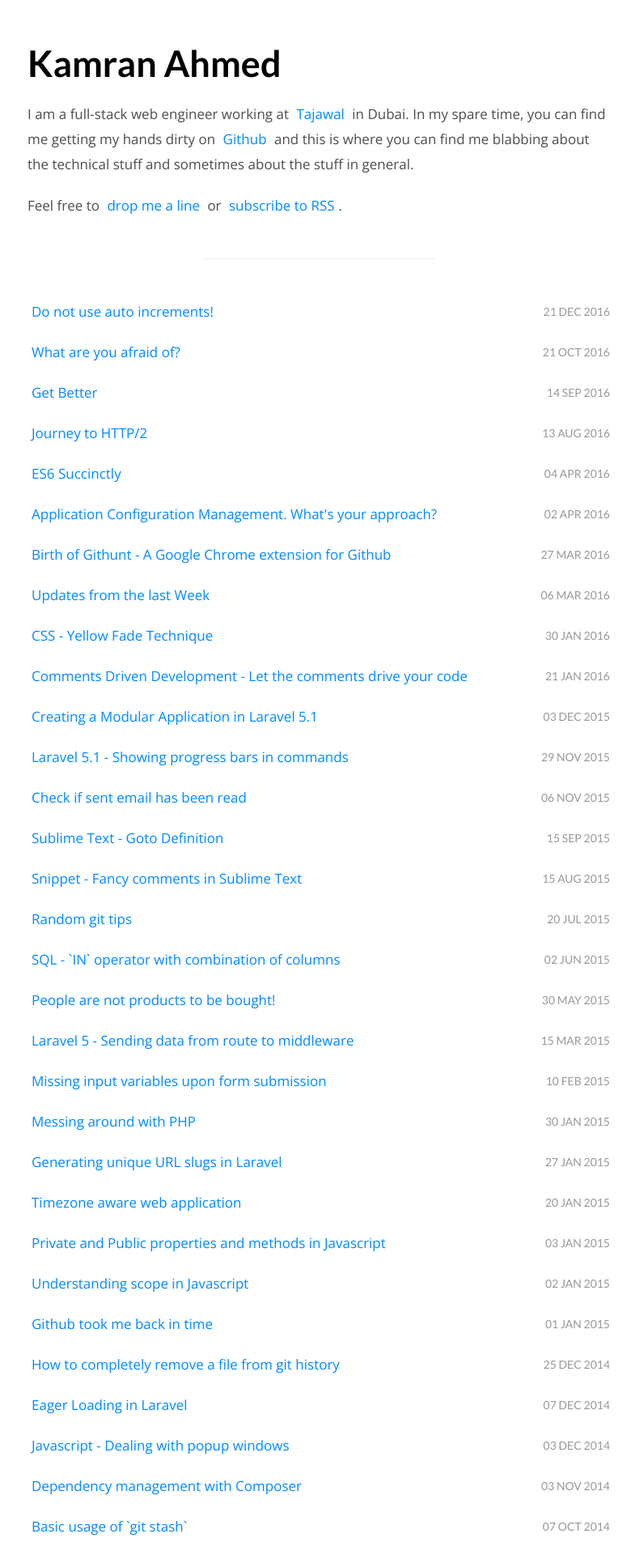
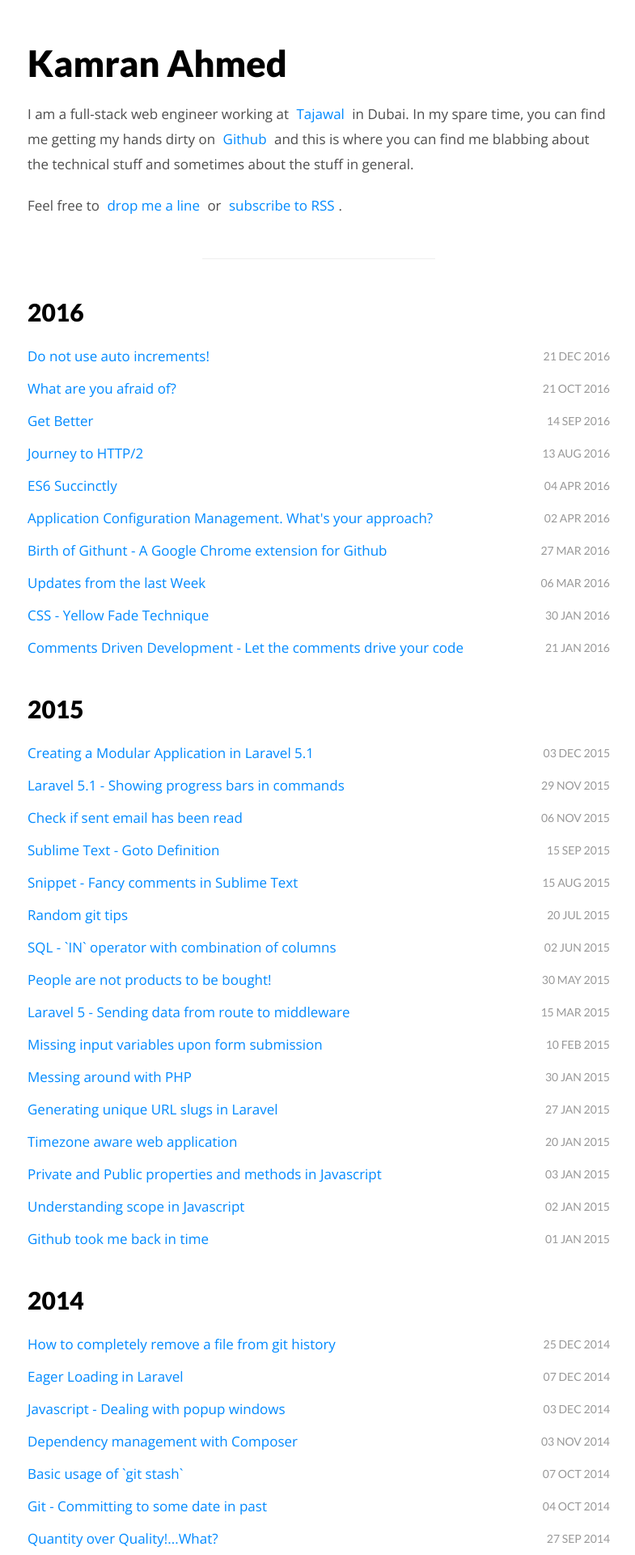
Before and after one commit to kamranahmedse/kamranahmedse.github.io, a Jekyll site: the page built from index.html, in a window 1280 px wide. Shown: the top 1920 px of the page at 81% size, without its empty margins (246-1031 px from the left). Built offline with Jekyll 4.4.1, drawn with Linux system fonts in a browser that asks for light colours; the list of posts is cut into pages by our own code.

Commit message:
Facelift

```diff
--- a/_includes/head.html
+++ b/_includes/head.html
@@ -13,8 +13,8 @@
     </title>
 
     <link rel="stylesheet" href="{{ site.baseurl }}public/css/style.css">
-    <!--<link href="http://fonts.googleapis.com/css?family=Source+Sans+Pro|Poly" rel="stylesheet" type="text/css">-->
-    <link href="https://fonts.googleapis.com/css?family=Lato:400,700,700i|Open+Sans:400,400i,600,600i" rel="stylesheet">
+    <link href="https://fonts.googleapis.com/css?family=Lato:400,700,700i,900|Open+Sans:400,400i,600,600i"
+          rel="stylesheet">
     <link rel="stylesheet" href="{{ site.baseurl }}public/css/monokai_sublime.css">
 
     <!-- RSS -->
--- a/_layouts/post.html
+++ b/_layouts/post.html
@@ -3,7 +3,9 @@ layout: default
 ---
 
 <div class="post-item">
-    <div class="post-meta">{{ page.date | date_to_string }}</div>
+    <div class="post-meta">
+        Posted by <strong>Kamran Ahmed</strong> on <strong>{{ page.date | date_to_long_string }}</strong>
+    </div>
     <h1>{{ page.title }}</h1>
 
     <div class="post-body">
--- a/index.html
+++ b/index.html
@@ -18,7 +23,14 @@ title: Home
 <div class="archive">
     <ul class="posts">
         {% for post in site.categories.blog %}
-		 	<li>
+
+        {% assign currentdate = post.date | date: "%Y" %}
+        {% if currentdate != date %}
+        <li id="y{{currentdate}}"><h2 class="archive-title">{{ currentdate }}</h2></li>
+        {% assign date = currentdate %}
+        {% endif %}
+
+        <li class="article-list-item">
             <span class="title"><a href="{{ post.url }}">{{ post.title }}</a></span>
             <span class="date">{{ post.date | date_to_string }}</span>
         </li>
--- a/public/css/style.css
+++ b/public/css/style.css
@@ -47,7 +47,11 @@ h3 {
 h1, h2, h3 {
     font-family: 'Lato', sans-serif;
     color: #000;
-    text-align: left;
+    font-weight: 900;
+}
+
+h2.archive-title {
+    margin: 45px 0 25px;
 }
 
 strong {
@@ -81,6 +85,10 @@ ul li, ol li {
     line-height: 30px;
 }
 
+.article-list-item {
+    margin: 10px 0;
+}
+
 blockquote {
     background: whitesmoke;
     padding: 25px 30px;
@@ -92,10 +100,13 @@ blockquote p {
 }
 
 a {
-    /*color: #4F87A5;*/
     color: #008aff;
     text-decoration: none;
     margin: 0 5px;
+}
+
+.archive a {
+    margin: 0;
 }
 
 .site-footer a {
@@ -212,7 +223,10 @@ p {
     font-size: 15px;
     margin: 0 0 10px;
     text-align: left;
-    font-weight: bolder;
+}
+
+.post-meta strong {
+    color: #a7a7a7;
 }
 
 .post-nav a {
@@ -249,7 +263,8 @@ li.nav-head {
 
 .post-meta {
     margin-top: 40px;
-    line-height: 1.5;
+    font-size: 15px;
+    margin-bottom: 15px;
 }
 
 #mc_embed_signup {
```
Also changed, not shown: other parts of index.html (+7 -2 lines), _layouts/default.html (+6 -2 lines). Lines whose indentation alone changed are shown as unchanged.
